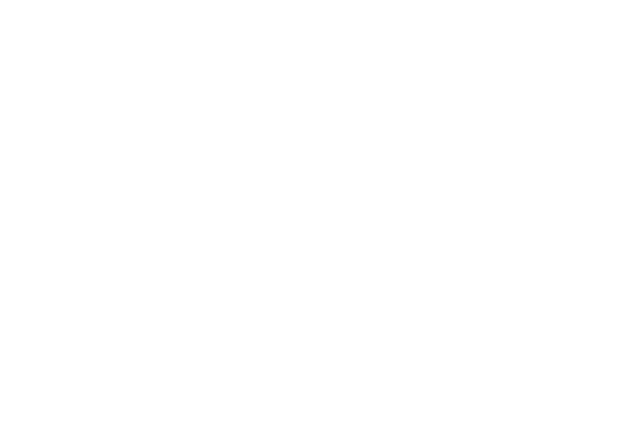
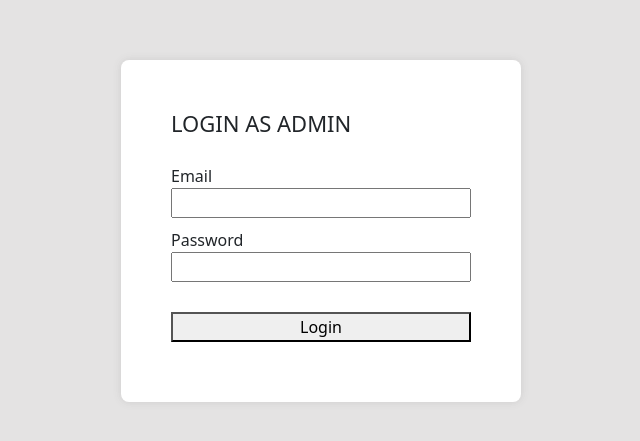
Before and after one commit to lakshanpd/Pallawala-Resort, a React (Create React App) app in the folder client/: page /admin-login in a window 1280 px wide. Before the commit this address had no page. Shown: the part 169-610 px from the top of the page, without its empty margins (319-959 px from the left). Built offline with nearby package versions, Linux system fonts and the light colour scheme; the HTML template or start-up script is replaced by a standard one.

Commit message:
Admin Login is added.

```diff
--- /dev/null
+++ b/client/src/Admin/Auth/AdminLogin.css
@@ -0,0 +1,34 @@
+.admin-login {
+  position: fixed;
+  top: 0;
+  left: 0;
+  width: 100%;
+  height: 100%;
+  background-color: rgba(217, 216, 216, 0.7); /* Gray background with opacity */
+  display: flex;
+  justify-content: center;
+  align-items: center;
+  z-index: 9999; /* Ensure it is above other content */
+}
+
+.login-form {
+  background-color: white;
+  padding: 20px;
+  border-radius: 8px;
+  box-shadow: 0 0 10px rgba(0, 0, 0, 0.1);
+  /* margin-top: auto;
+  margin-bottom: auto;
+  margin-left: auto;
+  margin-right: auto;
+  width: 25%;
+  height: 60%; */
+}
+
+.login-form > div > div > form {
+  display: flex;
+  flex-direction: column;
+}
+
+.login-form > div > h3 {
+  font-size: 22px;
+}
--- /dev/null
+++ b/client/src/Admin/Auth/AdminLogin.js
@@ -0,0 +1,74 @@
+import { React, useState } from "react";
+import { useNavigate } from "react-router-dom";
+import "./AdminLogin.css";
+
+function AdminLogin() {
+  const [email, setEmail] = useState("");
+  const [password, setPassword] = useState("");
+  const navigate = useNavigate();
+
+  const handleSubmit = (event) => {
+    event.preventDefault();
+    try {
+      fetch("http://127.0.0.1:3001/api/admin/login", {
+        method: "POST",
+        headers: {
+          "Content-Type": "application/json",
+        },
+        body: JSON.stringify({
+          email: email,
+          password: password,
+        }),
+      }).then((res) => {
+        console.log("frontend message");
+        if (res.ok) {
+          console.log("successful");
+          navigate("/admin-dashboard");
+        } else {
+          console.log("not successful");
+        }
+      });
+    } catch (err) {
+      console.log("An error is occured", err);
+    }
+  };
+  return (
+    <div className="admin-login">
+      <div className="login-form">
+        <div style={{ padding: "30px" }}>
+          <h3> LOGIN AS ADMIN </h3>
+          <div style={{ height: "20px" }}></div>
+          <div>
+            <form onSubmit={handleSubmit}>
+              <label htmlFor="email">Email</label>
+              <input
+                type="email"
+                id="email"
+                value={email}
+                onChange={(e) => setEmail(e.target.value)}
+                style={{ width: "300px" }}
+              />
+
+              <div style={{ height: "10px" }}></div>
+
+              <label htmlFor="password">Password</label>
+              <input
+                type="text"
+                id="password"
+                value={password}
+                onChange={(e) => setPassword(e.target.value)}
+              />
+
+              <div style={{ height: "30px" }}></div>
+
+              <button type="submit">Login</button>
+              <div style={{ height: "10px" }}></div>
+            </form>
+          </div>
+        </div>
+      </div>
+    </div>
+  );
+}
+
+export default AdminLogin;
--- /dev/null
+++ b/client/src/Admin/Dashboard/dashboard.js
@@ -0,0 +1,5 @@
+function Dashboard() {
+  return <h1>Hello World</h1>;
+}
+
+export default Dashboard;
--- a/client/src/App.js
+++ b/client/src/App.js
@@ -10,6 +10,8 @@
 import "./App.css";
 import BookingForm from "./Components/BookingForm";
 import BookingPage from "./Pages/BookingPage";
+import AdminLogin from "./Admin/Auth/AdminLogin";
+import Dashboard from "./Admin/Dashboard/dashboard";
 
 function App() {
   return (
@@ -23,6 +25,8 @@
           <Route path="/location" element={<MapPage />} />
           <Route path="/test" element={<BookingForm />} />
           <Route path="/reservation" element={<BookingPage />} />
+          <Route path="/admin-login" element={<AdminLogin />} />
+          <Route path="/admin-dashboard" element={<Dashboard />} />
         </Routes>
       </Router>
     </>
--- a/client/src/Components/BookingForm.js
+++ b/client/src/Components/BookingForm.js
@@ -56,7 +56,7 @@
 
     try {
       const response = await fetch(
-        "http://127.0.0.1:3001/submit_booking_form",
+        "http://127.0.0.1:3001/api/submit_booking_form",
         {
           method: "POST",
           headers: {
@@ -81,6 +81,8 @@
       if (response.ok) {
         console.log("Success:", data.message); // Log success message from response
         setMessage(data.message);
+        setTimeout(1000);
+        setMessage("");
       } else {
         console.log("Error:", data.message); // Log error message from response
       }
```
Also changed, not shown: 2 other files (tests, documents, lock files or other folders).
